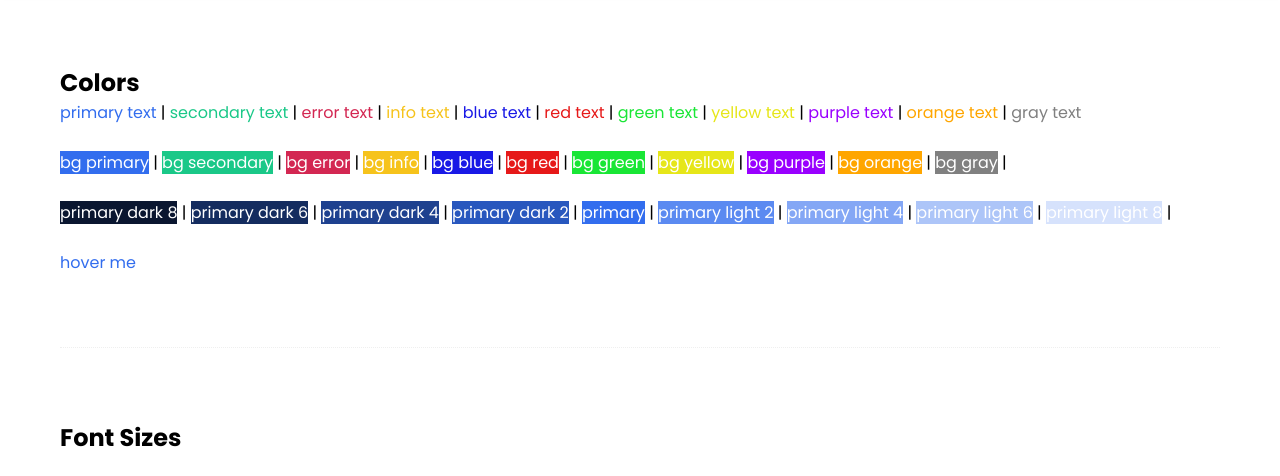
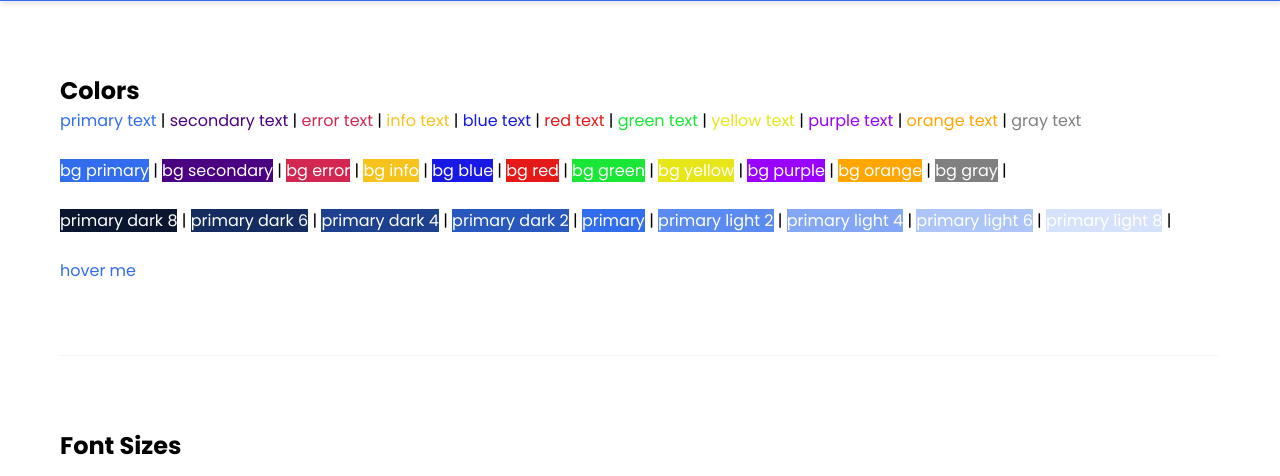
Before and after one commit to ItayMizrachi/sass-study, a website: page index.html in a window 1280 px wide. Shown: the part 66-542 px from the top of the page. Drawn offline with Linux system fonts and the light colour scheme.

Commit message:
customize the library

```diff
--- a/gulpfile.js
+++ b/gulpfile.js
@@ -3,14 +3,14 @@ const sass = require('gulp-sass')(require('sass'))
 const purgecss = require('gulp-purgecss')
 
 function buildStyles() {
-  return src('shinobi/**/*.scss')
+  return src('sass/**/*.scss')
     .pipe(sass({ outputStyle: 'compressed' }))
     .pipe(purgecss({ content: ['*.html'] }))
     .pipe(dest('css'))
 }
 
 function watchTask() {
-  watch(['shinobi/**/*.scss', '*.html'], buildStyles)
+  watch(['sass/**/*.scss'], buildStyles)
 }
 
 exports.default = series(buildStyles, watchTask)
--- /dev/null
+++ b/sass/index.scss
@@ -0,0 +1,6 @@
+// customize theme variables
+$secondary: indigo;
+$base-padding: 1rem;
+$base-border-thickness: 3px;
+
+@import "shinobi";
--- a/shinobi/_variables.scss
+++ b/shinobi/_variables.scss
@@ -1,10 +1,8 @@
-//variables
-//theme colors
-// $primary: purple;
-$primary: #326dee;
-$secondary: #1ac888;
-$error: #d32752;
-$info: #f6c31c;
+// theme colors
+$primary: #326dee !default;
+$secondary: #1ac886 !default;
+$error: #d32752 !default;
+$info: #f6c31c !default;
 
 // color palette
 $colors: (
@@ -21,33 +19,22 @@ $colors: (
   "gray": #808080,
   "black": black,
   "white": white,
-);
+) !default;
 
-.test-btn {
-    background-color: map-get($map: $colors, $key:"purple" );
-}
+// spacing
+$base-padding: 0.75rem !default;
+$base-margin: 0.75rem !default;
 
-// @debug map-get($colors, "purple" );
-// @debug map-get($map: $colors, $key: "gray" );
-// @debug map-has-key($map: $colors, $key: "black");
-// @debug map-has-key($map: $colors, $key: "teal");
-// @debug map-remove($map: $colors, $key: "primary");
-// @debug map-merge($map1: $colors, $map2: ("pink": #ffc0cb));
+// borders
+$base-border-thickness: 1px !default;
+$base-border-radius: 20px !default;
 
-//spacing
-$base-padding: 0.75rem;
-$base-margin: 0.75rem;
+// box-shadow
+$base-box-shadow: 1px 3px 5px rgba(0, 0, 0, 0.1) !default;
 
-//borders
-$base-border-thickness: 1px;
-$base-border-radius: 20px;
-
-//box-shadow
-$base-box-shadow: 1px 3px 5px rgba(0,0,0,0.1);
-
-//font sizes
-$base-font-size: 1rem;
-$font-size-sm: $base-font-size * 0.75;
-$font-size-lg: $base-font-size * 1.5;
-$font-size-xl: $base-font-size * 2;
-$font-size-xxl: $base-font-size * 3;
+// font sizes
+$base-font-size: 1rem !default;
+$font-size-sm: $base-font-size * 0.75 !default;
+$font-size-lg: $base-font-size * 1.5 !default;
+$font-size-xl: $base-font-size * 2 !default;
+$font-size-xxl: $base-font-size * 3 !default;
```
Also changed, not shown: css/index.css.
